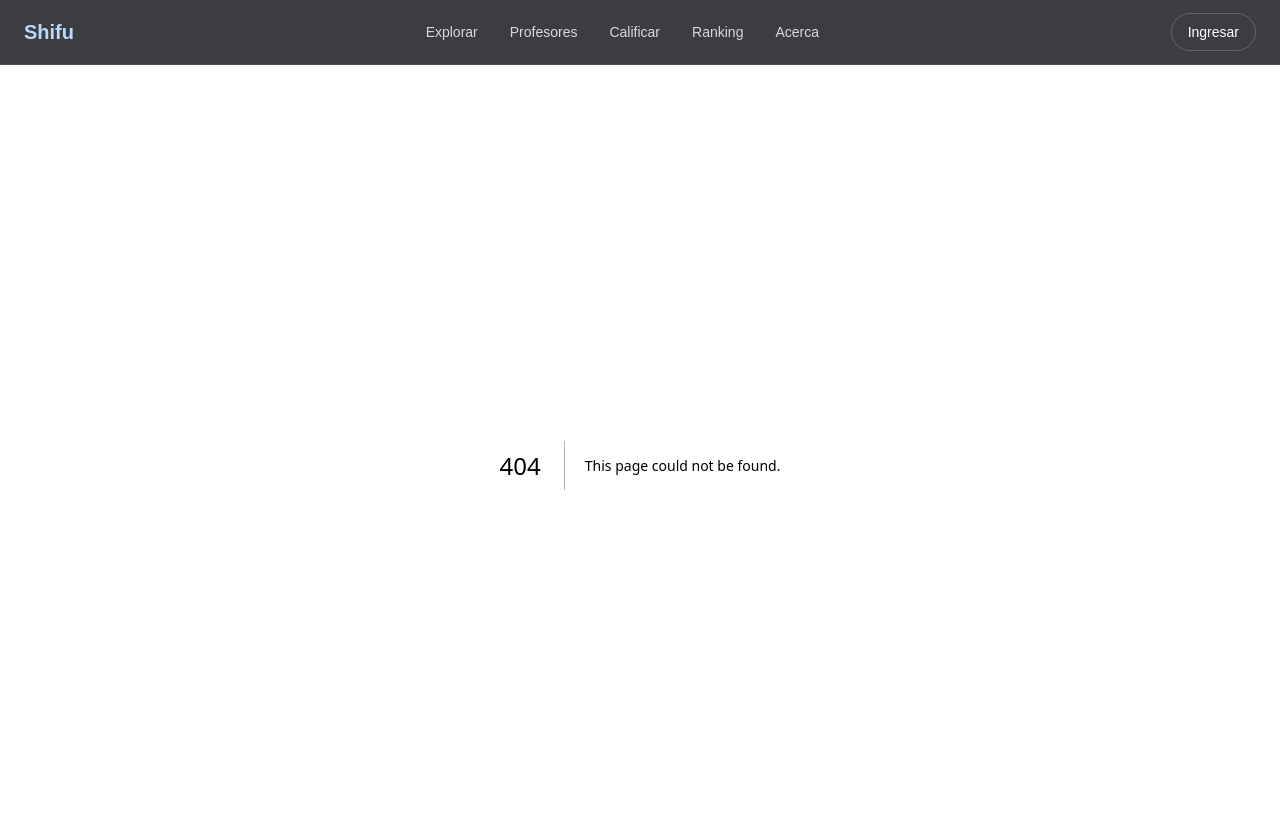
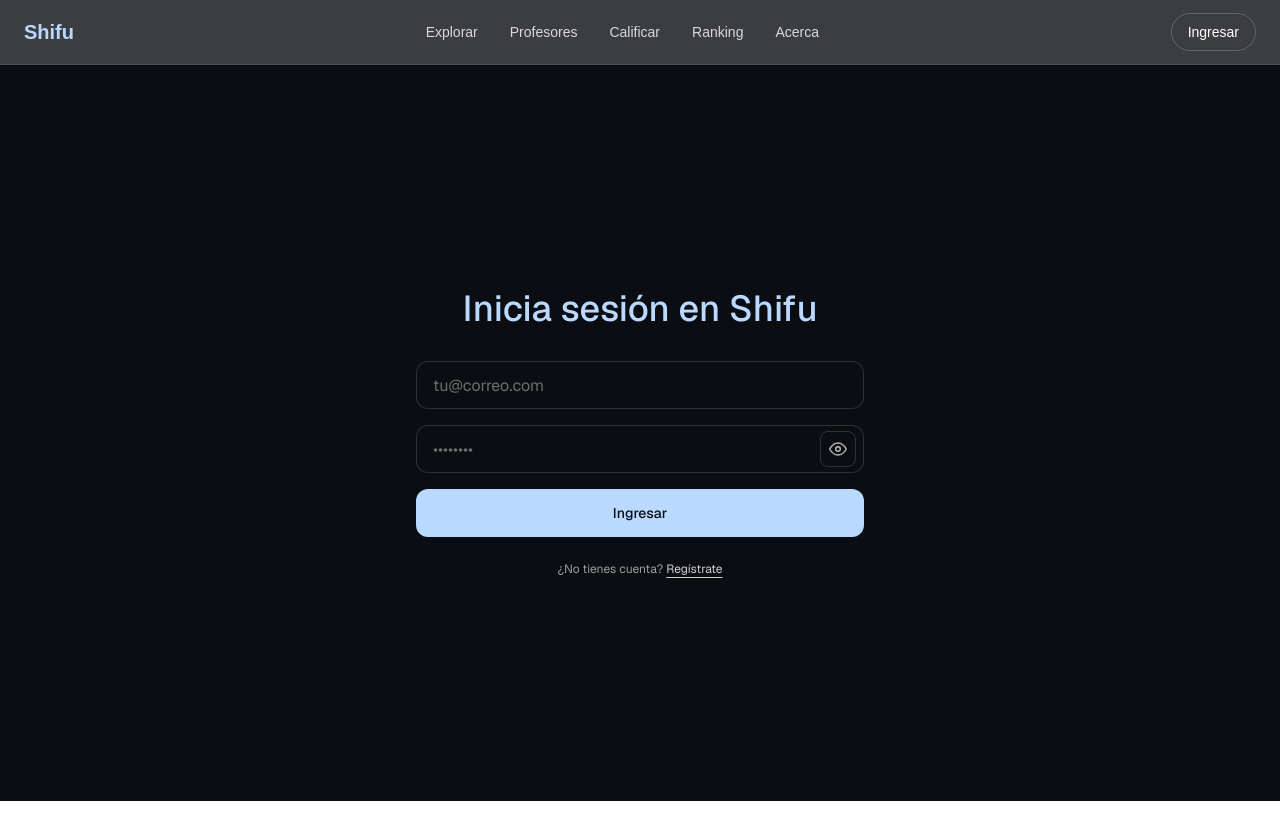
Before and after one commit to joseduquep/Shifu, a Next.js app: page /login in a window 1280 px wide. Before the commit this address had no page. Shown: the top 840 px of the page. After the commit the page ends 801 px from the top, so only its background shows below. Built offline with nearby package versions, Linux system fonts and the light colour scheme.

Commit message:
Frontend login

```diff
--- /dev/null
+++ b/app/login/page.tsx
@@ -0,0 +1,125 @@
+"use client"
+
+import { useEffect, useState } from "react"
+import Link from "next/link"
+
+export default function LoginPage() {
+  const [email, setEmail] = useState("")
+  const [password, setPassword] = useState("")
+  const [isLoading, setIsLoading] = useState(false)
+  const [mounted, setMounted] = useState(false)
+  const [showPassword, setShowPassword] = useState(false)
+
+  useEffect(() => {
+    setMounted(true)
+  }, [])
+
+  async function handleSubmit(e: React.FormEvent<HTMLFormElement>) {
+    e.preventDefault()
+    setIsLoading(true)
+    try {
+      // TODO: integrar API de auth
+      await new Promise((r) => setTimeout(r, 600))
+      console.log({ email, password })
+    } finally {
+      setIsLoading(false)
+    }
+  }
+
+  if (!mounted) return null
+
+  return (
+    <main className="bg-[#0b0d12] text-primary font-sans">
+      <section className="min-h-[calc(100dvh-4rem)] flex items-center justify-center px-6">
+        <div className="w-full max-w-md text-center">
+          <h1 className="text-3xl md:text-4xl font-medium">
+            Inicia sesión en Shifu
+          </h1>
+
+          <form className="mt-8 space-y-4" onSubmit={handleSubmit}>
+            <input
+              id="email"
+              type="email"
+              autoComplete="email"
+              required
+              value={email}
+              onChange={(e) => setEmail(e.target.value)}
+              placeholder="tu@correo.com"
+              className="w-full h-12 rounded-xl bg-[#0b0d12] text-white/90 placeholder:text-white/40 border border-white/15 px-4 focus:outline-none focus:ring-2 focus:ring-primary/50"
+            />
+
+            <div className="relative">
+              <input
+                id="password"
+                type={showPassword ? "text" : "password"}
+                autoComplete="current-password"
+                required
+                value={password}
+                onChange={(e) => setPassword(e.target.value)}
+                placeholder="••••••••"
+                className="w-full h-12 rounded-xl bg-[#0b0d12] text-white/90 placeholder:text-white/40 border border-white/15 px-4 pr-12 focus:outline-none focus:ring-2 focus:ring-primary/50"
+              />
+              <button
+                type="button"
+                onClick={() => setShowPassword((v) => !v)}
+                aria-label={
+                  showPassword ? "Ocultar contraseña" : "Mostrar contraseña"
+                }
+                className="absolute right-2 top-1/2 -translate-y-1/2 p-2 rounded-lg border border-white/15 text-white/70 hover:text-white hover:border-white/30"
+              >
+                {showPassword ? (
+                  <svg
+                    width="18"
+                    height="18"
+                    viewBox="0 0 24 24"
+                    fill="none"
+                    stroke="currentColor"
+                    strokeWidth="2"
+                    strokeLinecap="round"
+                    strokeLinejoin="round"
+                  >
+                    <path d="M17.94 17.94A10.94 10.94 0 0112 20C5 20 1 12 1 12a21.77 21.77 0 015.06-6.94" />
+                    <path d="M9.9 4.24A10.94 10.94 0 0112 4c7 0 11 8 11 8a21.77 21.77 0 01-3.16 4.19" />
+                    <line x1="1" y1="1" x2="23" y2="23" />
+                  </svg>
+                ) : (
+                  <svg
+                    width="18"
+                    height="18"
+                    viewBox="0 0 24 24"
+                    fill="none"
+                    stroke="currentColor"
+                    strokeWidth="2"
+                    strokeLinecap="round"
+                    strokeLinejoin="round"
+                  >
+                    <path d="M1 12s4-8 11-8 11 8 11 8-4 8-11 8-11-8-11-8z" />
+                    <circle cx="12" cy="12" r="3" />
+                  </svg>
+                )}
+              </button>
+            </div>
+
+            <button
+              type="submit"
+              disabled={isLoading}
+              className="w-full h-12 inline-flex items-center justify-center rounded-xl bg-primary text-[#0b0d12] text-sm font-medium hover:opacity-90 transition disabled:opacity-60"
+            >
+              {isLoading ? "Ingresando…" : "Ingresar"}
+            </button>
+          </form>
+
+          <div className="mt-6 text-xs text-white/60">
+            ¿No tienes cuenta?{" "}
+            <Link
+              href="#"
+              className="text-white/80 hover:text-white underline underline-offset-4"
+            >
+              Regístrate
+            </Link>
+          </div>
+        </div>
+      </section>
+    </main>
+  )
+}
```
